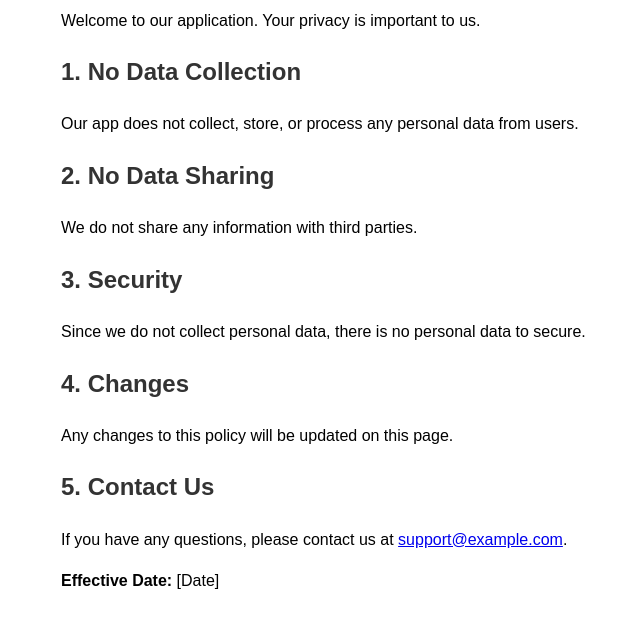
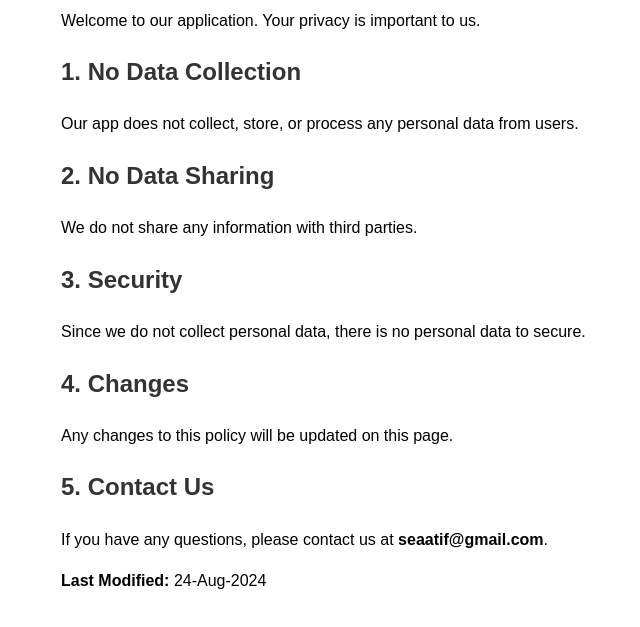
Before and after one commit to AatifSoft/PrivacyPolicy, a plain HTML site: page WapdaBills/index.html in a window 1280 px wide. Shown: the part 95-722 px from the top of the page, without its empty margins (67-707 px from the left). Drawn offline with Linux system fonts and the light colour scheme.

Commit message:
Update index.html

```diff
--- a/WapdaBills/index.html
+++ b/WapdaBills/index.html
@@ -38,9 +38,9 @@
         <p>Any changes to this policy will be updated on this page.</p>
 
         <h2>5. Contact Us</h2>
-        <p>If you have any questions, please contact us at <a href="mailto:support@example.com">support@example.com</a>.</p>
+        <p>If you have any questions, please contact us at <b>seaatif@gmail.com</b>.</p>
 
-        <p><strong>Effective Date:</strong> [Date]</p>
+        <p><strong>Last Modified:</strong> 24-Aug-2024</p>
     </div>
 </body>
 </html>
```
